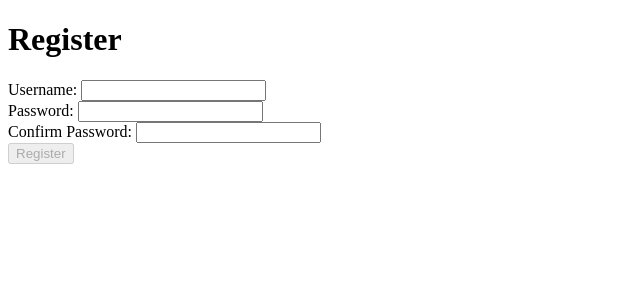
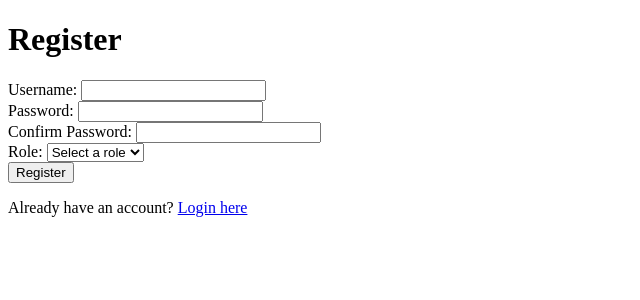
Before and after one commit to hemanthj21/RBAC-implementation, a Flask app: page /register in a window 1280 px wide. Shown: the top 300 px of the page, without its empty margins (0-640 px from the left). Run offline with Flask 3, Linux system fonts and the light colour scheme.

Commit message:
Add files via upload

```diff
--- a/app.py
+++ b/app.py
@@ -11,16 +11,40 @@ bcrypt = Bcrypt()
 # Load the users data from Excel file or create a new file if it doesn't exist
 excel_file = 'users.xlsx'
 if not os.path.exists(excel_file):
-    users_table = pd.DataFrame(columns=['username', 'password', 'permissions'])
+    users_table = pd.DataFrame(columns=['username', 'password', 'role'])
     users_table.to_excel(excel_file, index=False)
 
+users_table = pd.read_excel(excel_file)
 
-def get_user_permissions(username):
+roles = {
+    'Admin': ['view_patients', 'add_patients', 'edit_patients', 'delete_patients', 'view_reports', 'generate_reports'],
+    'Doctor': ['view_patients', 'add_patients', 'edit_patients', 'view_reports', 'generate_reports'],
+    'Nurse': ['view_patients', 'view_reports'],
+    'Patient': ['view self'],
+    'Staff': ['view_patients']
+}
+
+permissions = {
+    'view_patients': 'View Patients',
+    'add_patients': 'Add Patients',
+    'edit_patients': 'Edit Patients',
+    'delete_patients': 'Delete Patients',
+    'view_reports': 'View Reports',
+    'generate_reports': 'Generate Reports',
+    'view self': 'View Self'
+}
+
+def get_user_role(username):
     user = users_table.loc[users_table['username'] == username]
     if not user.empty:
-        permissions = user['permissions'].values[0]
-        return permissions
+        return user['role'].values[0]
     return None
+
+def get_permissions_for_role(role):
+    if role in roles:
+        return [permissions[permission] for permission in roles[role]]
+    return []
+
 
 # Route for the home page
 @app.route('/')
@@ -36,6 +60,7 @@ def register():
         username = request.form.get('username')
         password = request.form.get('password')
         confirm_password = request.form.get('confirm_password')
+        role = request.form.get('role')
 
         # Password complexity validation
         has_capital = any(char.isupper() for char in password)
@@ -51,6 +76,16 @@ def register():
             flash('Passwords do not match.', 'error')
             return redirect('/register')
 
+        if not is_valid_password:
+            flash(
+                'Invalid password. Password must have at least one capital letter, one number, one symbol, and a minimum length of 8 characters.',
+                'error')
+            return redirect('/register')
+
+        if password != confirm_password:
+            flash('Passwords do not match.', 'error')
+            return redirect('/register')
+
         users_table = pd.read_excel(excel_file)
         existing_user = users_table.loc[users_table['username'] == username]
         if not existing_user.empty:
@@ -59,14 +94,15 @@ def register():
 
         hashed_password = bcrypt.generate_password_hash(password).decode('utf-8')
 
-        new_user = pd.DataFrame({'username': [username], 'password': [hashed_password], 'permissions': ['']})
-        users_table = users_table.append(new_user, ignore_index=True)
+        new_user = pd.DataFrame({'username': [username], 'password': [hashed_password], 'role': [role]})
+        users_table = pd.concat([users_table, new_user])
         users_table.to_excel(excel_file, index=False)
 
         flash('Registration successful. You can now log in.', 'success')
         return redirect('/')
 
     return render_template('register.html')
+
 
 # Route for user login form
 @app.route('/login', methods=['GET', 'POST'])
@@ -75,10 +111,14 @@ def login():
         username = request.form.get('username')
         password = request.form.get('password')
 
-        users_table = pd.read_excel(excel_file)
         user = users_table.loc[users_table['username'] == username]
 
-        if user.empty or not bcrypt.check_password_hash(user['password'].values[0], password):
+        if user.empty:
+            flash('Invalid username or password.', 'error')
+            return redirect('/login')
+
+        hashed_password = user['password'].values[0]
+        if not bcrypt.check_password_hash(hashed_password, password):
             flash('Invalid username or password.', 'error')
             return redirect('/login')
 
@@ -87,20 +127,23 @@ def login():
 
     return render_template('login.html')
 
+
 # Route for user landing page
 @app.route('/landing')
 def landing():
     if 'username' in session:
         username = session['username']
-        user_permissions = get_user_permissions(username)
+        user_role = get_user_role(username)
+        user_permissions = get_permissions_for_role(user_role)
         return render_template('landing.html', username=username, user_permissions=user_permissions)
-    return redirect('/login')
+
+    return redirect('/')
 
 # Route for user logout
 @app.route('/logout')
 def logout():
     session.pop('username', None)
-    return redirect('/login')
+    return redirect('/')
 
 if __name__ == '__main__':
     app.run(debug=True)
--- a/templates/login.html
+++ b/templates/login.html
@@ -10,7 +10,7 @@
         {% if messages %}
             <ul class="messages">
                 {% for message in messages %}
-                    <li class="{{ message[1] }}">{{ message[0] }}</li>
+                    <li class="{{ message[1] }}">{{ message }}</li>
                 {% endfor %}
             </ul>
         {% endif %}
--- a/templates/register.html
+++ b/templates/register.html
@@ -5,46 +5,36 @@
 </head>
 <body>
     <h1>Register</h1>
-
     {% with messages = get_flashed_messages() %}
         {% if messages %}
-            <ul class="messages">
+            <ul>
                 {% for message in messages %}
-                    <li class="{{ message[1] }}">{{ message[0] }}</li>
+                    <li>{{ message }}</li>
                 {% endfor %}
             </ul>
         {% endif %}
     {% endwith %}
+    <form method="POST" action="/register">
+        <label for="username">Username:</label>
+        <input type="text" id="username" name="username" required><br>
 
-    <form action="/register" method="POST">
-        <div>
-            <label for="username">Username:</label>
-            <input type="text" id="username" name="username" required>
-        </div>
-        <div>
-            <label for="password">Password:</label>
-            <input type="password" id="password" name="password" required>
-        </div>
-        <div>
-            <label for="confirm_password">Confirm Password:</label>
-            <input type="password" id="confirm_password" name="confirm_password" required>
-        </div>
-        <div>
-            <input type="submit" value="Register" disabled>
-        </div>
+        <label for="password">Password:</label>
+        <input type="password" id="password" name="password" required><br>
+
+        <label for="confirm_password">Confirm Password:</label>
+        <input type="password" id="confirm_password" name="confirm_password" required><br>
+
+        <label for="role">Role:</label>
+        <select id="role" name="role" required>
+            <option value="" disabled selected>Select a role</option>
+            <option value="Admin">Admin</option>
+            <option value="Doctor">Doctor</option>
+            <option value="Nurse">Nurse</option>
+            <option value="Staff">Staff</option>
+        </select><br>
+
+        <input type="submit" value="Register">
     </form>
-
-    <script>
-        // Enable the submit button when the passwords match and meet complexity requirements
-        document.getElementById('confirm_password').addEventListener('input', function () {
-            var password = document.getElementById('password').value;
-            var confirm_password = this.value;
-
-            var isValid = password === confirm_password;
-            var isComplex = /^(?=.*[A-Z])(?=.*\d)(?=.*\W).{8,}$/.test(password);
-
-            document.querySelector('input[type="submit"]').disabled = !(isValid && isComplex);
-        });
-    </script>
+    <p>Already have an account? <a href="/login">Login here</a></p>
 </body>
 </html>
--- a/templates/welcome.html
+++ b/templates/welcome.html
@@ -5,7 +5,7 @@
 </head>
 <body>
     <h1>Vanuska Hospital</h1>
-    <h2>Welcome to the home page for Vanuska Hospital</h2>
+    <h2>Welcome to the home page for the Vanuska Hospital</h2>
 
     <div class="container">
         <p><a href="/login" class="btn">Log In</a> if you already have an account or <a href="/register" class="btn">Register</a> if you are a new user</p>
```
Also changed, not shown: requirements.txt (added, +18 -0 lines), templates/landing.html (+8 -3 lines), 2 other files.
